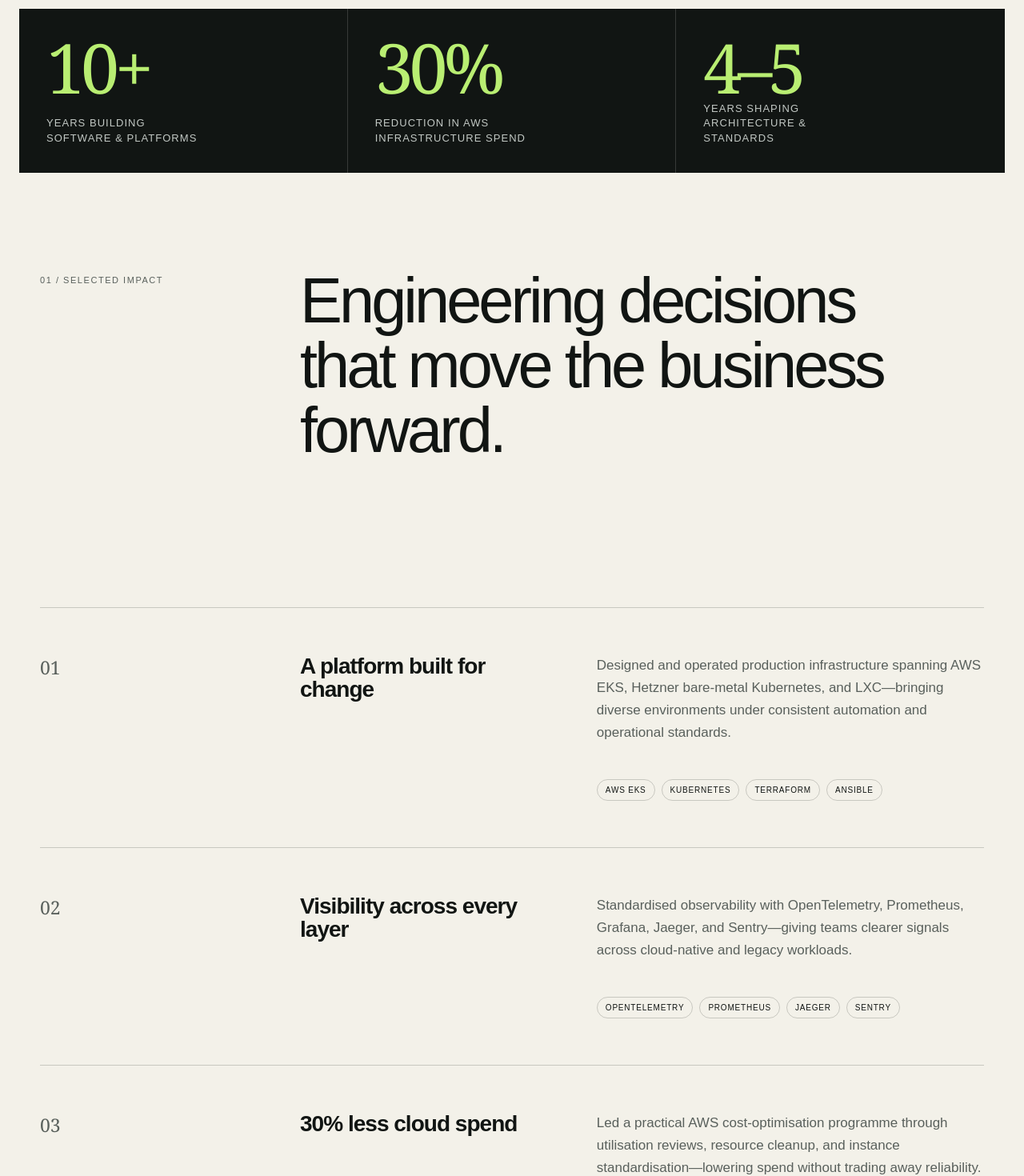
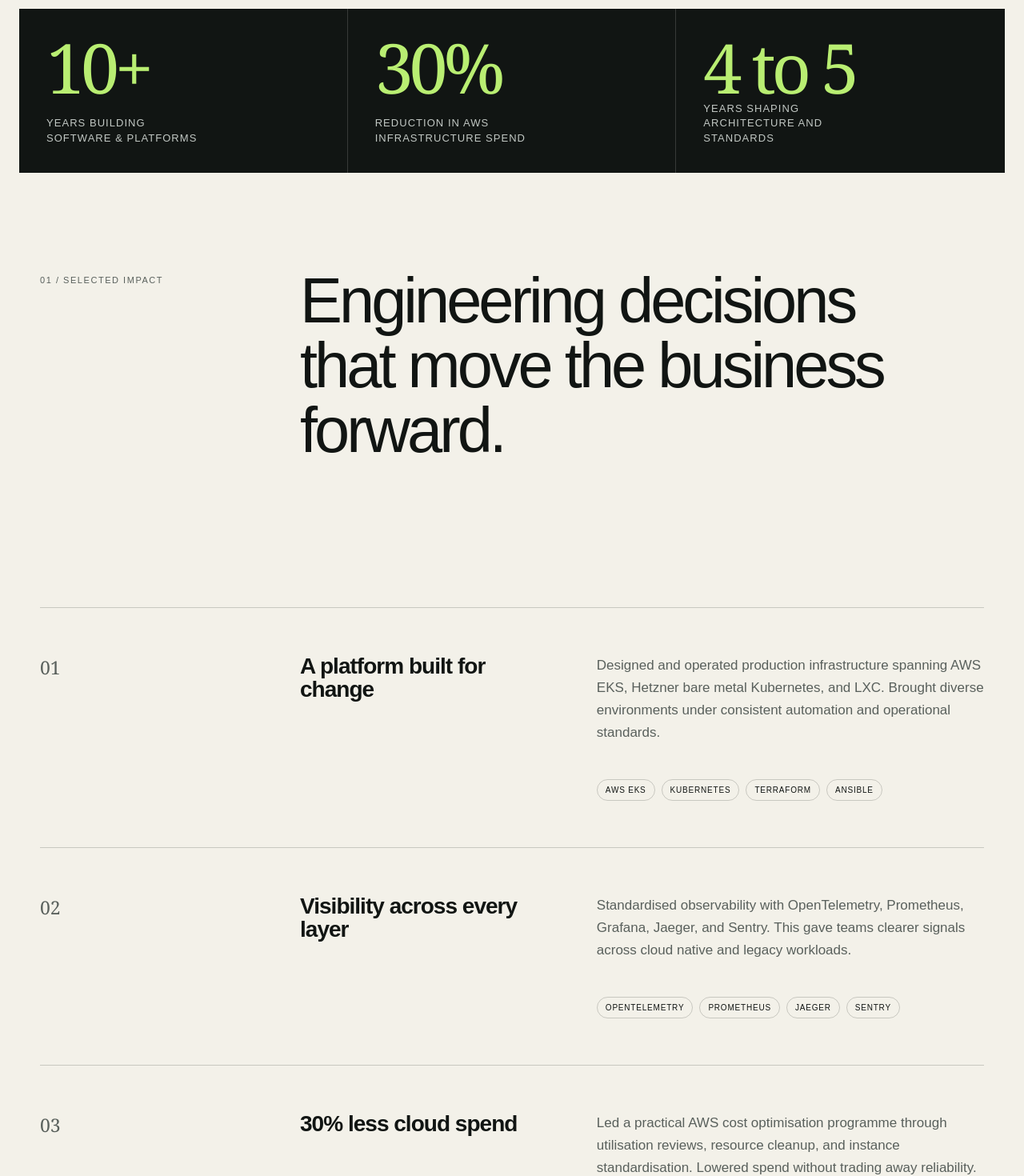
Before and after one commit to sartim/sartim.github.io, a Next.js app: page / in a window 1280 px wide. Shown: the part 760-2230 px from the top of the page at 80% size. Built offline with nearby package versions, Linux system fonts and the light colour scheme.

Commit message:
Refine portfolio wording

```diff
--- a/app/page.tsx
+++ b/app/page.tsx
@@ -1,26 +1,26 @@
 const stats = [
   { value: "10+", label: "years building software & platforms" },
   { value: "30%", label: "reduction in AWS infrastructure spend" },
-  { value: "4–5", label: "years shaping architecture & standards" },
+  { value: "4 to 5", label: "years shaping architecture and standards" },
 ];
 
 const impact = [
   {
     number: "01",
     title: "A platform built for change",
-    summary: "Designed and operated production infrastructure spanning AWS EKS, Hetzner bare-metal Kubernetes, and LXC—bringing diverse environments under consistent automation and operational standards.",
+    summary: "Designed and operated production infrastructure spanning AWS EKS, Hetzner bare metal Kubernetes, and LXC. Brought diverse environments under consistent automation and operational standards.",
     tags: ["AWS EKS", "Kubernetes", "Terraform", "Ansible"],
   },
   {
     number: "02",
     title: "Visibility across every layer",
-    summary: "Standardised observability with OpenTelemetry, Prometheus, Grafana, Jaeger, and Sentry—giving teams clearer signals across cloud-native and legacy workloads.",
+    summary: "Standardised observability with OpenTelemetry, Prometheus, Grafana, Jaeger, and Sentry. This gave teams clearer signals across cloud native and legacy workloads.",
     tags: ["OpenTelemetry", "Prometheus", "Jaeger", "Sentry"],
   },
   {
     number: "03",
     title: "30% less cloud spend",
-    summary: "Led a practical AWS cost-optimisation programme through utilisation reviews, resource cleanup, and instance standardisation—lowering spend without trading away reliability.",
+    summary: "Led a practical AWS cost optimisation programme through utilisation reviews, resource cleanup, and instance standardisation. Lowered spend without trading away reliability.",
     tags: ["FinOps", "AWS", "Governance", "Reliability"],
   },
 ];
@@ -168,7 +168,7 @@ export default function Home() {
       <section className="profile shell">
         <p className="section-index">04 / Perspective</p>
         <div className="profile-copy">
-          <blockquote>“I build across the whole system—from application code to the platform it runs on.”</blockquote>
+          <blockquote>“I build across the whole system, from application code to the platform it runs on.”</blockquote>
           <div className="profile-detail">
             <p>Software and Platform Engineer with 10+ years of experience across backend and frontend development, distributed systems, cloud infrastructure, DevOps, and technical leadership.</p>
             <p>I design and operate scalable production platforms, lead architecture and engineering improvements, standardise observability and deployment practices, and improve reliability, delivery standards, and operational efficiency across complex environments.</p>
```
